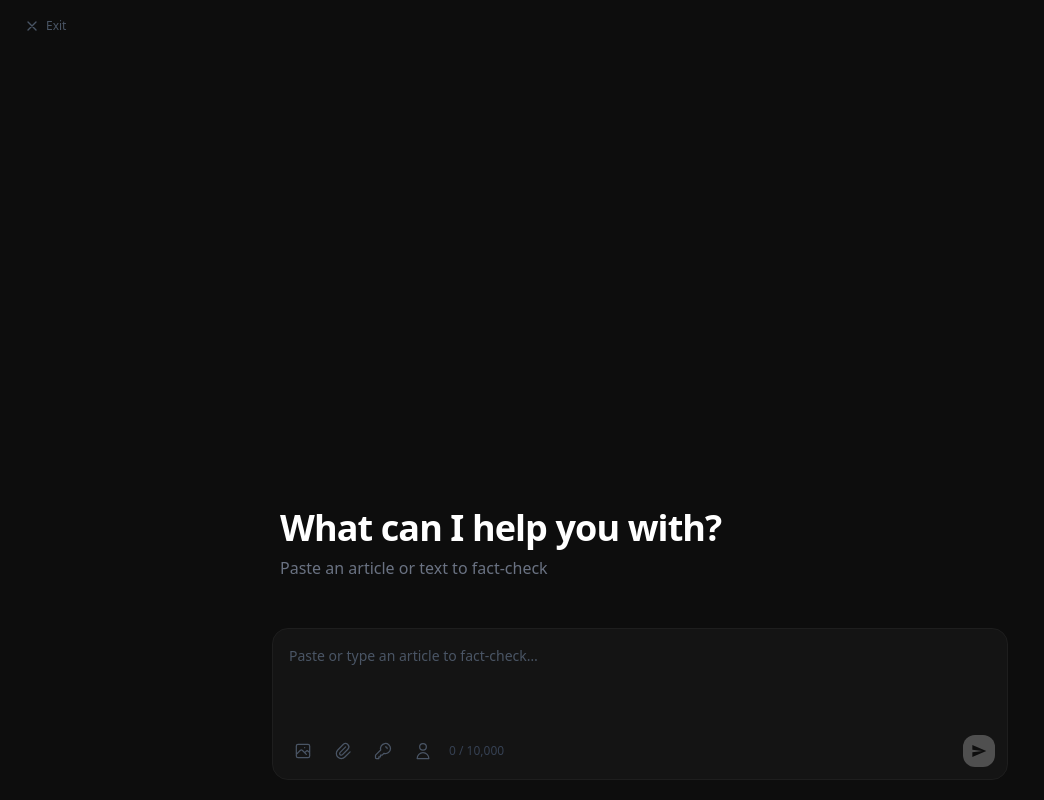
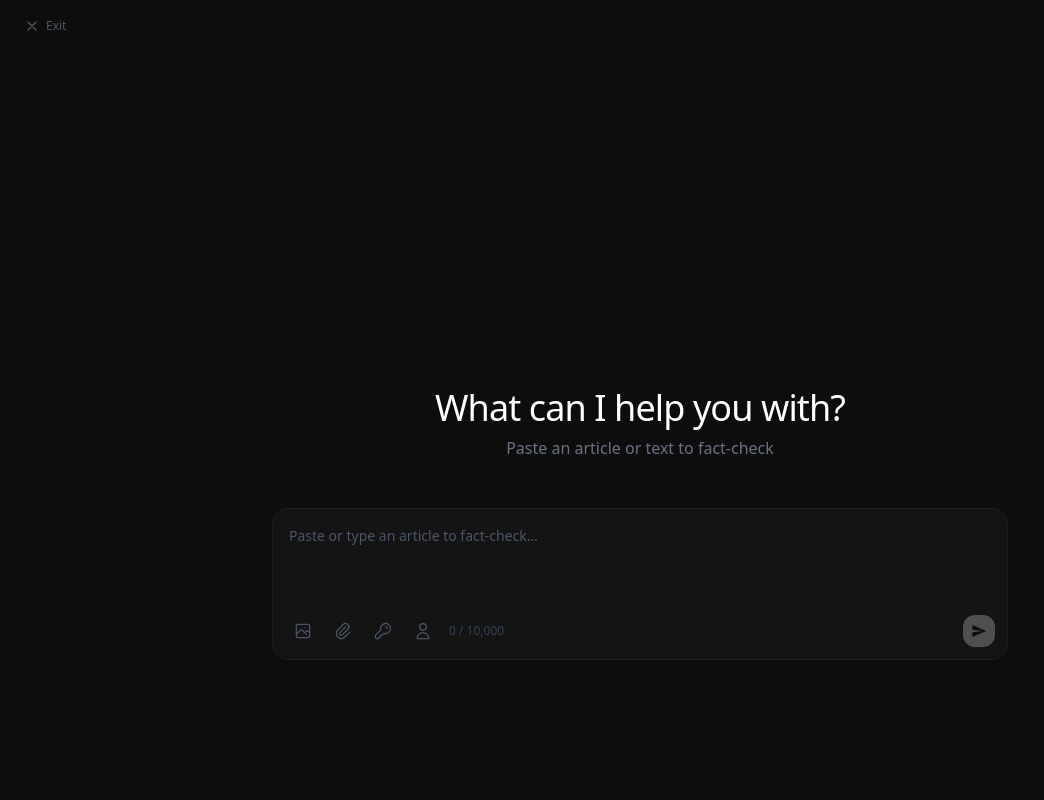
Before and after one commit to JuaniLlaberia/gemma4-competition, a FastAPI app: page /chat in a window 1280 px wide. Shown: the whole page, without its empty margins (0-1044 px from the left). Run offline with FastAPI, Linux system fonts and the light colour scheme; style sheets or scripts are compiled from the project's sources; parts of the project's set-up code (start-up, migrations or seed data) failed here and were passed over.

Commit message:
Fix front-end issues

```diff
--- a/src/static/js/app.js
+++ b/src/static/js/app.js
@@ -98,7 +98,17 @@ textInput.addEventListener("input", () => {
   updateSendBtn();
 });
 
+textInput.addEventListener("keydown", (e) => {
+  if (e.key === "Enter" && !e.shiftKey) {
+    e.preventDefault();
+    if (!sendBtn.disabled && appState === "input") {
+      sendBtn.click();
+    }
+  }
+});
+
 imageToggleBtn.addEventListener("click", () => {
+  if (appState !== "input") return;
   if (inputModeState === "text") {
     inputModeState = "image";
     textMode.classList.add("hidden");
@@ -146,7 +156,10 @@ function setImage(file) {
   updateSendBtn();
 }
 
-ragAttachBtn.addEventListener("click", () => ragFileInput.click());
+ragAttachBtn.addEventListener("click", () => {
+  if (appState !== "input") return;
+  ragFileInput.click();
+});
 ragFileInput.addEventListener("change", () => {
   const files = Array.from(ragFileInput.files ?? []);
   ragFiles.push(...files);
@@ -163,7 +176,7 @@ function renderRagChips() {
             <path stroke-linecap="round" stroke-linejoin="round" stroke-width="2" d="M9 12h6m-6 4h6m2 5H7a2 2 0 01-2-2V5a2 2 0 012-2h5.586a1 1 0 01.707.293l5.414 5.414a1 1 0 01.293.707V19a2 2 0 01-2 2z"/>
           </svg>
           ${f.name}
-          <button class="text-gray-600 hover:text-red-400 transition-colors cursor-pointer ml-0.5" data-rag-idx="${i}">✕</button>
+          <button class="rag-remove-btn ${appState !== 'input' ? 'hidden' : ''} text-gray-600 hover:text-red-400 transition-colors cursor-pointer ml-0.5" data-rag-idx="${i}">✕</button>
         </span>`
     )
     .join("");
@@ -193,7 +206,15 @@ function setState(next) {
   textInput.disabled = blocked;
   imageToggleBtn.disabled = blocked;
   ragAttachBtn.disabled = blocked;
+  if (apiKeyBtn) /** @type {HTMLButtonElement} */ (apiKeyBtn).disabled = blocked;
+  if (roleBtn) /** @type {HTMLButtonElement} */ (roleBtn).disabled = blocked;
   textInput.classList.toggle("opacity-40", blocked);
+
+  removeImageBtn.classList.toggle("hidden", blocked);
+  document.querySelectorAll(".rag-remove-btn").forEach((btn) => {
+    btn.classList.toggle("hidden", blocked);
+  });
+
   updateSendBtn();
 }
 
@@ -205,6 +226,7 @@ function switchToChat() {
   if (chatMode) return;
   chatMode = true;
   document.getElementById("top-spacer")?.classList.add("hidden");
+  document.getElementById("bottom-spacer")?.classList.add("hidden");
   document.getElementById("welcome-text")?.classList.add("hidden");
   document.getElementById("chat-screen")?.classList.remove("hidden");
 }
@@ -437,6 +459,7 @@ stopBtn.addEventListener("click", () => {
 function resetToInput() {
   chatMode = false;
   document.getElementById("top-spacer")?.classList.remove("hidden");
+  document.getElementById("bottom-spacer")?.classList.remove("hidden");
   document.getElementById("welcome-text")?.classList.remove("hidden");
   document.getElementById("chat-screen")?.classList.add("hidden");
 
@@ -509,6 +532,7 @@ function syncApiKeyModal() {
 }
 
 apiKeyBtn?.addEventListener("click", () => {
+  if (appState !== "input") return;
   syncApiKeyModal();
   apiKeyModal?.classList.remove("hidden");
 });
@@ -661,6 +685,7 @@ function renderRoleModal(roles) {
 }
 
 roleBtn?.addEventListener("click", () => {
+  if (appState !== "input") return;
   if (modalRoleCreateForm) modalRoleCreateForm.classList.add("hidden");
   if (modalRoleShowCreate) modalRoleShowCreate.classList.remove("hidden");
   if (modalNewRoleError) modalNewRoleError.classList.add("hidden");
--- a/src/static/js/claims_editor.js
+++ b/src/static/js/claims_editor.js
@@ -31,17 +31,17 @@ export function initClaimsEditor(container, initialClaims, onContinue, onRestart
     </div>
     <div class="claims-list flex flex-col gap-2 mb-5"></div>
     <div class="flex items-center gap-3">
-      <button class="continue-btn px-4 py-2 rounded-xl bg-white text-black text-sm font-semibold hover:bg-gray-100 transition-colors disabled:opacity-30 disabled:cursor-not-allowed">
+      <button class="continue-btn cursor-pointer px-4 py-2 rounded-xl bg-white text-black text-sm font-semibold hover:bg-gray-100 transition-colors disabled:opacity-30 disabled:cursor-not-allowed">
         Continue Analysis
       </button>
-      <button class="restart-btn px-4 py-2 rounded-xl bg-[#1a1a1a] border border-[#252525] text-gray-400 hover:text-gray-200 text-sm font-medium transition-colors">
+      <button class="restart-btn cursor-pointer px-4 py-2 rounded-xl bg-[#1a1a1a] border border-[#252525] text-gray-400 hover:text-gray-200 text-sm font-medium transition-colors">
         Restart
       </button>
       <span class="claims-count text-xs text-gray-600 ml-auto"></span>
     </div>
     <div class="undo-toast hidden fixed bottom-6 left-1/2 -translate-x-1/2 bg-[#1e1e1e] border border-[#2a2a2a] text-white text-sm px-4 py-2 rounded-full shadow-xl flex items-center gap-3 z-50">
       <span class="text-gray-300">Claim removed.</span>
-      <button class="undo-btn text-gray-200 hover:text-white font-medium">Undo</button>
+      <button class="undo-btn cursor-pointer text-gray-200 hover:text-white font-medium">Undo</button>
     </div>
   `;
   container.innerHTML = html;
@@ -79,6 +79,19 @@ export function initClaimsEditor(container, initialClaims, onContinue, onRestart
     continueBtn.disabled = claims.length === 0;
     countEl.textContent = `${claims.length} claim${claims.length !== 1 ? "s" : ""}`;
 
+    if (claims.length === 0) {
+      listEl.innerHTML = `
+        <div class="flex flex-col items-center justify-center py-8 text-center bg-[#151515] border border-[#222] rounded-xl flex-1 mt-2">
+          <svg class="w-8 h-8 mb-3 text-gray-600" fill="none" stroke="currentColor" viewBox="0 0 24 24">
+            <path stroke-linecap="round" stroke-linejoin="round" stroke-width="1.5" d="M12 9v2m0 4h.01m-6.938 4h13.856c1.54 0 2.502-1.667 1.732-3L13.732 4c-.77-1.333-2.694-1.333-3.464 0L3.34 16c-.77 1.333.192 3 1.732 3z"/>
+          </svg>
+          <p class="text-sm font-medium text-gray-300">No claims found.</p>
+          <p class="text-xs mt-1.5 max-w-[80%] mx-auto text-gray-500 leading-relaxed">We couldn't extract any verifiable claims from your input. Try providing different text or use the restart button below.</p>
+        </div>
+      `;
+      return;
+    }
+
     claims.forEach((claim, i) => {
       const card = document.createElement("div");
       card.className =
@@ -92,10 +105,10 @@ export function initClaimsEditor(container, initialClaims, onContinue, onRestart
         <p class="claim-text flex-1 text-sm text-gray-200 min-w-0 outline-none cursor-text" contenteditable="false">${claim.text}</p>
         <div class="flex items-center gap-2 shrink-0">
           <div class="flex flex-col gap-0.5">
-            <button class="move-up-btn text-gray-700 hover:text-gray-300 text-xs leading-none transition-colors" title="Move up">▲</button>
-            <button class="move-down-btn text-gray-700 hover:text-gray-300 text-xs leading-none transition-colors" title="Move down">▼</button>
+            <button class="move-up-btn cursor-pointer text-gray-700 hover:text-gray-300 text-xs leading-none transition-colors" title="Move up">▲</button>
+            <button class="move-down-btn cursor-pointer text-gray-700 hover:text-gray-300 text-xs leading-none transition-colors" title="Move down">▼</button>
           </div>
-          <button class="delete-btn text-gray-700 hover:text-red-400 transition-colors text-sm ml-1" title="Delete">✕</button>
+          <button class="delete-btn cursor-pointer text-gray-700 hover:text-red-400 transition-colors text-sm ml-1" title="Delete">✕</button>
         </div>
       `;
 
--- a/src/templates/components/input_area.html
+++ b/src/templates/components/input_area.html
@@ -45,7 +45,7 @@
 
       <!-- Image toggle -->
       <button id="image-toggle-btn" title="Toggle image input"
-        class="p-2 rounded-lg text-gray-600 hover:text-gray-300 hover:bg-[#1e1e1e] active:scale-95 transition-all cursor-pointer">
+        class="p-2 rounded-lg text-gray-600 hover:text-gray-300 hover:bg-[#1e1e1e] active:scale-95 transition-all cursor-pointer disabled:opacity-40 disabled:cursor-not-allowed">
         <svg class="w-5 h-5" fill="none" stroke="currentColor" viewBox="0 0 24 24">
           <path stroke-linecap="round" stroke-linejoin="round" stroke-width="1.5"
             d="M4 16l4.586-4.586a2 2 0 012.828 0L16 16m-2-2l1.586-1.586a2 2 0 012.828 0L20 14m-6-6h.01M6 20h12a2 2 0 002-2V6a2 2 0 00-2-2H6a2 2 0 00-2 2v12a2 2 0 002 2z" />
@@ -54,7 +54,7 @@
 
       <!-- RAG attach -->
       <button id="rag-attach-btn" title="Attach context documents"
-        class="p-2 rounded-lg text-gray-600 hover:text-gray-300 hover:bg-[#1e1e1e] active:scale-95 transition-all cursor-pointer">
+        class="p-2 rounded-lg text-gray-600 hover:text-gray-300 hover:bg-[#1e1e1e] active:scale-95 transition-all cursor-pointer disabled:opacity-40 disabled:cursor-not-allowed">
         <svg class="w-5 h-5" fill="none" stroke="currentColor" viewBox="0 0 24 24">
           <path stroke-linecap="round" stroke-linejoin="round" stroke-width="1.5"
             d="M15.172 7l-6.586 6.586a2 2 0 102.828 2.828l6.414-6.586a4 4 0 00-5.656-5.656l-6.415 6.585a6 6 0 108.486 8.486L20.5 13" />
@@ -64,7 +64,7 @@
 
       <!-- API Key -->
       <button id="api-key-btn" title="Configure API key"
-        class="p-2 rounded-lg text-gray-600 hover:text-gray-300 hover:bg-[#1e1e1e] active:scale-95 transition-all cursor-pointer">
+        class="p-2 rounded-lg text-gray-600 hover:text-gray-300 hover:bg-[#1e1e1e] active:scale-95 transition-all cursor-pointer disabled:opacity-40 disabled:cursor-not-allowed">
         <svg class="w-5 h-5" fill="none" stroke="currentColor" viewBox="0 0 24 24">
           <path stroke-linecap="round" stroke-linejoin="round" stroke-width="1.5"
             d="M15 7a2 2 0 012 2m4 0a6 6 0 01-7.743 5.743L11 17H9v2H7v2H4a1 1 0 01-1-1v-2.586a1 1 0 01.293-.707l5.964-5.964A6 6 0 1121 9z"/>
@@ -73,7 +73,7 @@
 
       <!-- Role -->
       <button id="role-btn" title="Configure role"
-        class="flex items-center gap-1.5 px-2 py-1.5 rounded-lg text-gray-600 hover:text-gray-300 hover:bg-[#1e1e1e] active:scale-95 transition-all cursor-pointer">
+        class="flex items-center gap-1.5 px-2 py-1.5 rounded-lg text-gray-600 hover:text-gray-300 hover:bg-[#1e1e1e] active:scale-95 transition-all cursor-pointer disabled:opacity-40 disabled:cursor-not-allowed">
         <svg class="w-5 h-5 shrink-0" fill="none" stroke="currentColor" viewBox="0 0 24 24">
           <path stroke-linecap="round" stroke-linejoin="round" stroke-width="1.5"
             d="M16 7a4 4 0 11-8 0 4 4 0 018 0zM12 14a7 7 0 00-7 7h14a7 7 0 00-7-7z"/>
--- a/src/templates/pages/chat.html
+++ b/src/templates/pages/chat.html
@@ -10,34 +10,37 @@
     <button id="exit-btn" title="Exit app"
       class="flex items-center gap-1.5 text-gray-600 hover:text-gray-300 transition-colors cursor-pointer px-2 py-1.5 rounded-lg hover:bg-[#1a1a1a] active:scale-95">
       <svg class="w-4 h-4" fill="none" stroke="currentColor" viewBox="0 0 24 24">
-        <path stroke-linecap="round" stroke-linejoin="round" stroke-width="2" d="M6 18L18 6M6 6l12 12"/>
+        <path stroke-linecap="round" stroke-linejoin="round" stroke-width="2" d="M6 18L18 6M6 6l12 12" />
       </svg>
       <span class="text-xs font-medium">Exit</span>
     </button>
   </div>
 
   <!-- Main area -->
-  <div id="main-area" class="flex-1 flex flex-col">
+  <div id="main-area" class="flex-1 flex flex-col min-h-0">
 
     <!-- Spacer: pushes input-section to center in welcome state -->
     <div id="top-spacer" class="flex-1"></div>
 
     <!-- Chat screen: message log (hidden initially; becomes flex-1 after first send) -->
-    <div class="flex flex-col items-center flex-1 w-full">
-      <div id="chat-screen" class="hidden flex-1 max-w-3xl w-full">
-         {% include "components/message_log.html" %}
+    <div class="flex flex-col items-center flex-1 w-full min-h-0">
+      <div id="chat-screen" class="hidden flex-1 max-w-3xl w-full flex flex-col min-h-0">
+        {% include "components/message_log.html" %}
       </div>
     </div>
 
     <!-- Input section: welcome text + input (always at the bottom) -->
-    <div id="input-section" class="flex flex-col items-center gap-6">
+    <div id="input-section" class="flex flex-col items-center gap-6 shrink-0 z-10 relative">
       <!-- Welcome text (hidden after first send) -->
       <div id="welcome-text" class="px-6 pb-4 flex flex-col w-full max-w-3xl">
-        <h1 class="text-4xl font-semibold text-white mb-2 tracking-tight text-start">What can I help you with?</h1>
-        <p class="text-md text-gray-500">Paste an article or text to fact-check</p>
+        <h1 class="text-4xl text-white mb-2 tracking-tight text-center">What can I help you with?</h1>
+        <p class="text-md text-gray-500 text-center">Paste an article or text to fact-check</p>
       </div>
       {% include "components/input_area.html" %}
     </div>
+
+    <!-- Bottom spacer: pairs with top-spacer to center content -->
+    <div id="bottom-spacer" class="flex-1 max-h-[15vh]"></div>
 
   </div>
 </div>
@@ -61,8 +64,7 @@
 </div>
 
 <!-- Server stopped overlay -->
-<div id="server-stopped-overlay"
-  class="hidden fixed inset-0 bg-[#0d0d0d]/95 flex items-center justify-center z-50">
+<div id="server-stopped-overlay" class="hidden fixed inset-0 bg-[#0d0d0d]/95 flex items-center justify-center z-50">
   <div class="text-center">
     <p class="text-2xl font-semibold text-white mb-2">Server stopped.</p>
     <p class="text-gray-500">You can close this tab.</p>
@@ -76,7 +78,7 @@
       <h2 class="text-base font-semibold text-white">Google Fact Check API Key</h2>
       <button id="api-key-modal-close" class="text-gray-600 hover:text-gray-300 transition-colors cursor-pointer p-1">
         <svg class="w-5 h-5" fill="none" stroke="currentColor" viewBox="0 0 24 24">
-          <path stroke-linecap="round" stroke-linejoin="round" stroke-width="2" d="M6 18L18 6M6 6l12 12"/>
+          <path stroke-linecap="round" stroke-linejoin="round" stroke-width="2" d="M6 18L18 6M6 6l12 12" />
         </svg>
       </button>
     </div>
@@ -112,11 +114,11 @@
       <h2 class="text-base font-semibold text-white">Select Role</h2>
       <button id="role-modal-close" class="text-gray-600 hover:text-gray-300 transition-colors cursor-pointer p-1">
         <svg class="w-5 h-5" fill="none" stroke="currentColor" viewBox="0 0 24 24">
-          <path stroke-linecap="round" stroke-linejoin="round" stroke-width="2" d="M6 18L18 6M6 6l12 12"/>
+          <path stroke-linecap="round" stroke-linejoin="round" stroke-width="2" d="M6 18L18 6M6 6l12 12" />
         </svg>
       </button>
     </div>
-    <div id="modal-role-grid" class="flex flex-col gap-2 overflow-y-auto flex-1 min-h-0 mb-4 pr-1"></div>
+    <div id="modal-role-grid" class="flex flex-col gap-3 overflow-y-auto flex-1 min-h-0 mb-5 pr-2"></div>
     <div id="modal-role-empty" class="hidden text-center text-gray-600 py-3 text-sm shrink-0">
       No roles saved yet.
     </div>
```
